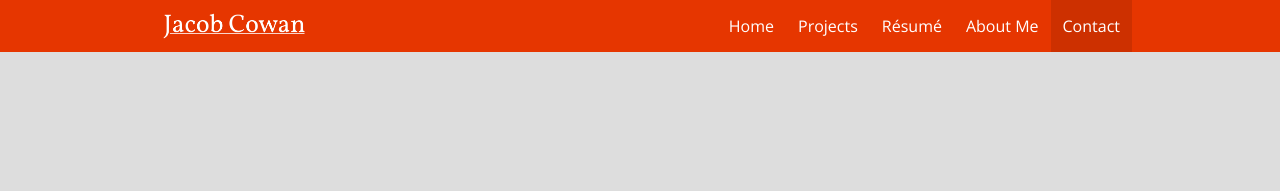
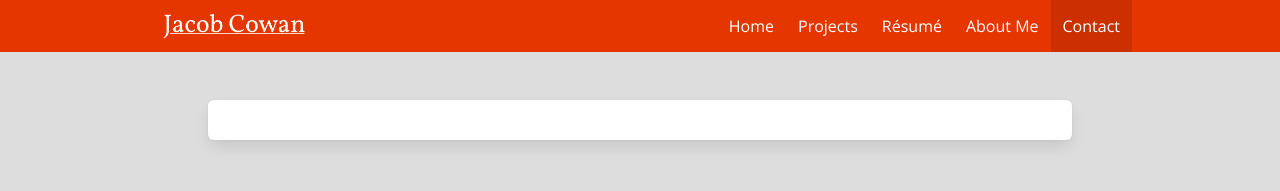
Before and after one commit to Mrjcowman/mrjcowman-com-legacy, a plain HTML site: page contact.html in a window 1280 px wide. Drawn offline with nearby package versions, Linux system fonts and the light colour scheme; a web font is replaced by a local one.

Commit message:
Add basic content space

```diff
--- a/contact.html
+++ b/contact.html
@@ -60,5 +60,10 @@
             </div>
         </div>
     </nav>
+    <main class="section container">
+        <div class="box">
+
+        </div>
+    </main>
 </body>
 </html>
```
Also changed, not shown: projects.html (+5 -0 lines), resume.html (+5 -0 lines).
